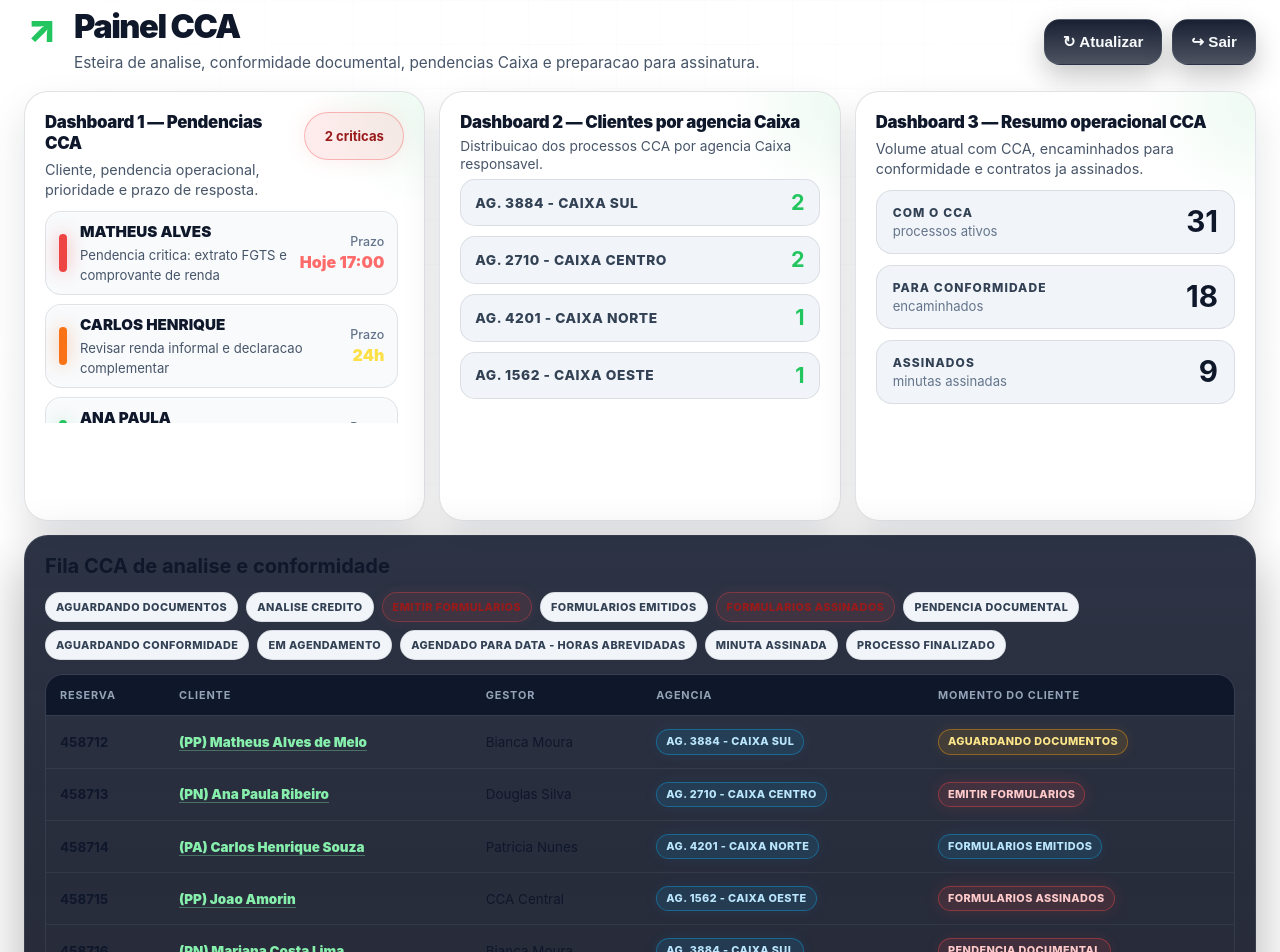
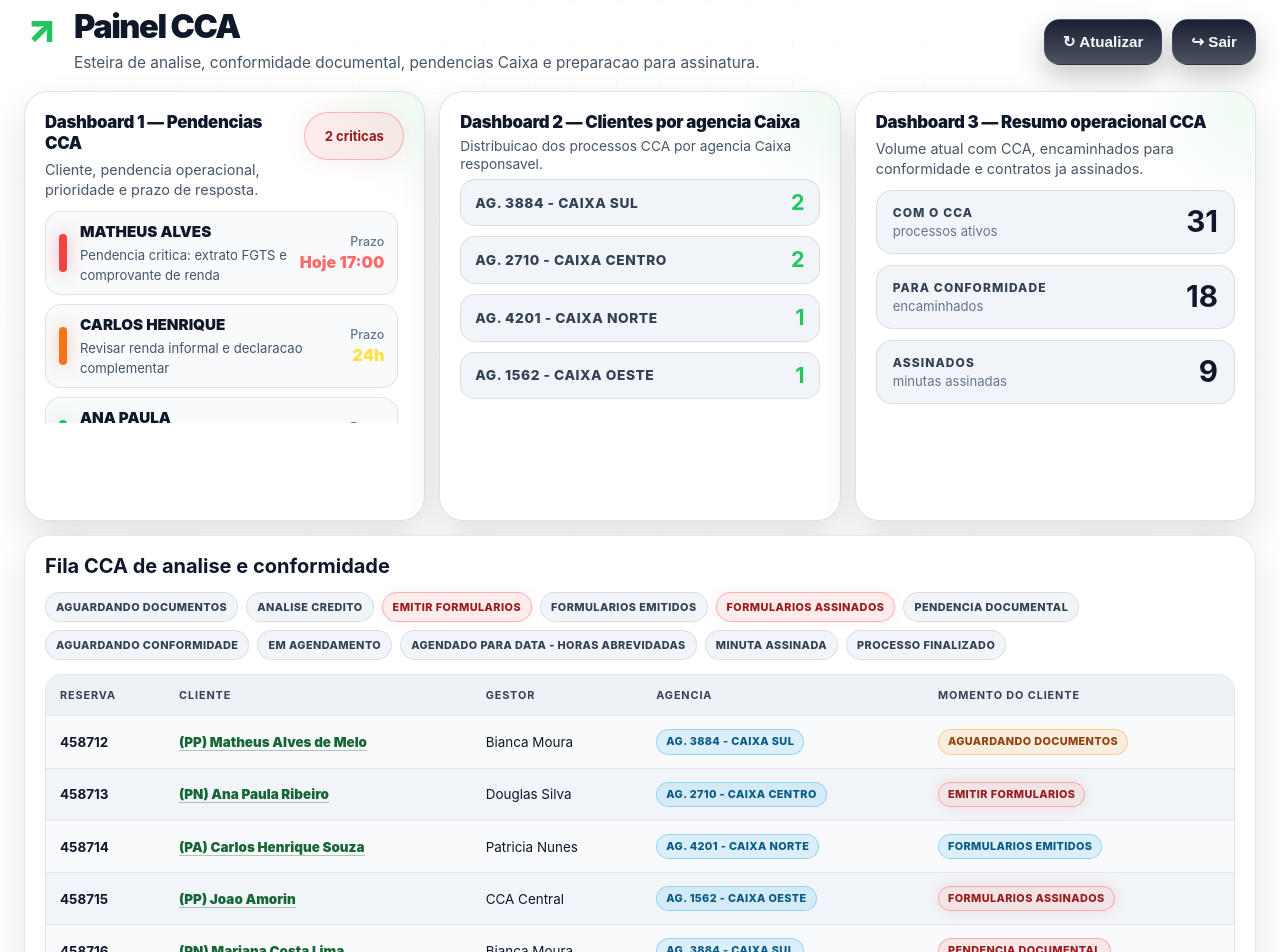
Before and after one commit to catsandygo-design/MAQ2-CREDITO, a Next.js app: page /cca/acompanhamento in a window 1280 px wide. Shown: the top 952 px of the page. Built offline with nearby package versions, Linux system fonts and the light colour scheme.

Commit message:
style: clareia tabela de acompanhamento

```diff
--- a/src/app/globals.css
+++ b/src/app/globals.css
@@ -120,20 +120,22 @@ a { color: inherit; text-decoration: none; }
 .cor-mini-metrics small { color:#64748b; font-size:.92rem; }
 .cor-conversion-bar { position:relative; z-index:2; display:flex; justify-content:space-between; align-items:center; gap:14px; margin-top:12px; padding:13px 16px; border-radius:15px; border:1px solid rgba(34,197,94,.35); background:rgba(34,197,94,.10); color:#166534; font-weight:900; }
 .cor-conversion-bar b { color:#166534; font-size:1.05rem; }
-.cor-table-card { margin-top:14px; padding:18px 20px; border-radius:24px; border:1px solid rgba(148,163,184,.16); background:linear-gradient(180deg, rgba(15,23,42,.88), rgba(2,6,23,.86)); box-shadow:0 20px 55px rgba(0,0,0,.30); position:relative; z-index:1; width:min(100%,1760px); margin-inline:auto; }
-.cor-table-card h2 { margin:0 0 14px; font-size:1.25rem; }
-.cor-table-scroll { width:100%; overflow-x:auto; border-radius:18px; border:1px solid rgba(148,163,184,.12); }
+.cor-table-card { margin-top:14px; padding:18px 20px; border-radius:24px; border:1px solid rgba(15,23,42,.10); background:#ffffff; box-shadow:0 18px 38px rgba(15,23,42,.12); position:relative; z-index:1; width:min(100%,1760px); margin-inline:auto; color:#0f172a; }
+.cor-table-card h2 { margin:0 0 14px; font-size:1.25rem; color:#0f172a; }
+.cor-table-scroll { width:100%; overflow-x:auto; border-radius:18px; border:1px solid rgba(15,23,42,.10); background:#f8fafc; }
 .cor-table { width:100%; min-width:1080px; border-collapse:collapse; font-size:.84rem; }
-.cor-table th,.cor-table td { padding:13px 14px; text-align:left; border-bottom:1px solid rgba(148,163,184,.10); vertical-align:middle; }
-.cor-table th { position:sticky; top:0; background:rgba(15,23,42,.96); color:#94a3b8; text-transform:uppercase; letter-spacing:.08em; font-size:.68rem; z-index:2; }
-.cor-table tbody tr:hover { background:rgba(34,197,94,.045); }
-.cor-link { color:#86efac; font-weight:900; border-bottom:1px solid rgba(134,239,172,.35); }
-.cor-link:hover { color:#22c55e; border-bottom-color:#22c55e; }
-.cor-badge { display:inline-flex; align-items:center; justify-content:center; max-width:230px; padding:5px 9px; border-radius:999px; border:1px solid rgba(148,163,184,.18); background:rgba(148,163,184,.10); color:#cbd5e1; font-size:.68rem; font-weight:800; text-transform:uppercase; letter-spacing:.035em; white-space:normal; line-height:1.22; }
-.cor-badge-ok { background:rgba(34,197,94,.13); border-color:rgba(34,197,94,.42); color:#bbf7d0; box-shadow:0 0 14px rgba(34,197,94,.09); }
-.cor-badge-danger { background:rgba(239,68,68,.13); border-color:rgba(239,68,68,.44); color:#fecaca; box-shadow:0 0 14px rgba(239,68,68,.10); }
-.cor-badge-warn { background:rgba(245,158,11,.13); border-color:rgba(245,158,11,.42); color:#fde68a; box-shadow:0 0 14px rgba(245,158,11,.09); }
-.cor-badge-info { background:rgba(14,165,233,.13); border-color:rgba(14,165,233,.42); color:#bae6fd; box-shadow:0 0 14px rgba(14,165,233,.08); }
+.cor-table th,.cor-table td { padding:13px 14px; text-align:left; border-bottom:1px solid rgba(15,23,42,.08); vertical-align:middle; color:#0f172a; }
+.cor-table th { position:sticky; top:0; background:#eef2f7; color:#334155; text-transform:uppercase; letter-spacing:.08em; font-size:.68rem; z-index:2; }
+.cor-table tbody tr { background:#f8fafc; }
+.cor-table tbody tr:nth-child(even) { background:#f1f5f9; }
+.cor-table tbody tr:hover { background:#e8f7ef; }
+.cor-link { color:#166534; font-weight:900; border-bottom:1px solid rgba(22,101,52,.35); }
+.cor-link:hover { color:#15803d; border-bottom-color:#15803d; }
+.cor-badge { display:inline-flex; align-items:center; justify-content:center; max-width:230px; padding:5px 9px; border-radius:999px; border:1px solid rgba(15,23,42,.12); background:#e2e8f0; color:#334155; font-size:.68rem; font-weight:800; text-transform:uppercase; letter-spacing:.035em; white-space:normal; line-height:1.22; }
+.cor-badge-ok { background:rgba(34,197,94,.12); border-color:rgba(34,197,94,.35); color:#166534; box-shadow:none; }
+.cor-badge-danger { background:rgba(239,68,68,.10); border-color:rgba(239,68,68,.35); color:#991b1b; box-shadow:none; }
+.cor-badge-warn { background:rgba(245,158,11,.12); border-color:rgba(245,158,11,.38); color:#92400e; box-shadow:none; }
+.cor-badge-info { background:rgba(14,165,233,.12); border-color:rgba(14,165,233,.35); color:#075985; box-shadow:none; }
 .cca-alert-badge { animation: ccaAlertPulse 1.8s ease-in-out infinite; }
 .cca-moment-strip { display:flex; flex-wrap:wrap; gap:8px; margin:0 0 14px; }
 .cca-moment-chip { display:inline-flex; align-items:center; justify-content:center; border-radius:999px; border:1px solid rgba(15,23,42,.10); background:#f1f5f9; color:#334155; padding:7px 10px; font-size:.68rem; font-weight:850; text-transform:uppercase; letter-spacing:.04em; }
```
